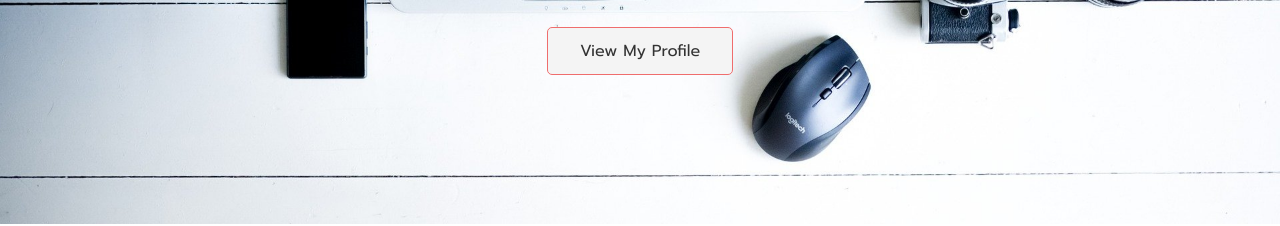
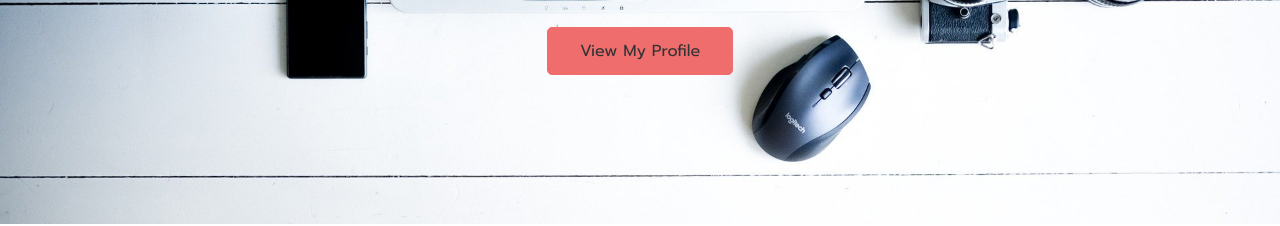
Before and after one commit to ozturk-ozgur/FREELANCER-2.0, a plain HTML site: page public/index.html in a window 1280 px wide. Shown: the part 576-802 px from the top of the page. Drawn offline with nearby package versions, Linux system fonts and the light colour scheme.

Commit message:
Kleinigkeiten

```diff
--- a/public/index.html
+++ b/public/index.html
@@ -33,7 +33,7 @@
                 <h1 class="animate__animated animate__bounce ">Hi I'm Özgür
                     <span class="typewrite" data-period="1500" data-type='["Developer","Designer","Freelancer"]'></span>
                 </h1>
-                <a href="./about.html" class="btn-light animate__animated animate__swing my-2">
+                <a href="./about.html" class="btn-primary animate__animated animate__swing my-2">
                     View My Profile
                 </a>
             </div>
--- a/scss/_footer.scss
+++ b/scss/_footer.scss
@@ -19,7 +19,10 @@
 
             &:hover {
                 background:$primary-color ;
+                cursor: pointer;
             }
+
+
         }
     }
 }
```
Also changed, not shown: public/about.html (+1 -6 lines), public/contact.html (+0 -1 lines), public/projects.html (+0 -3 lines), public/css/main.css, public/img/business.jpg (added), 1 other file.
